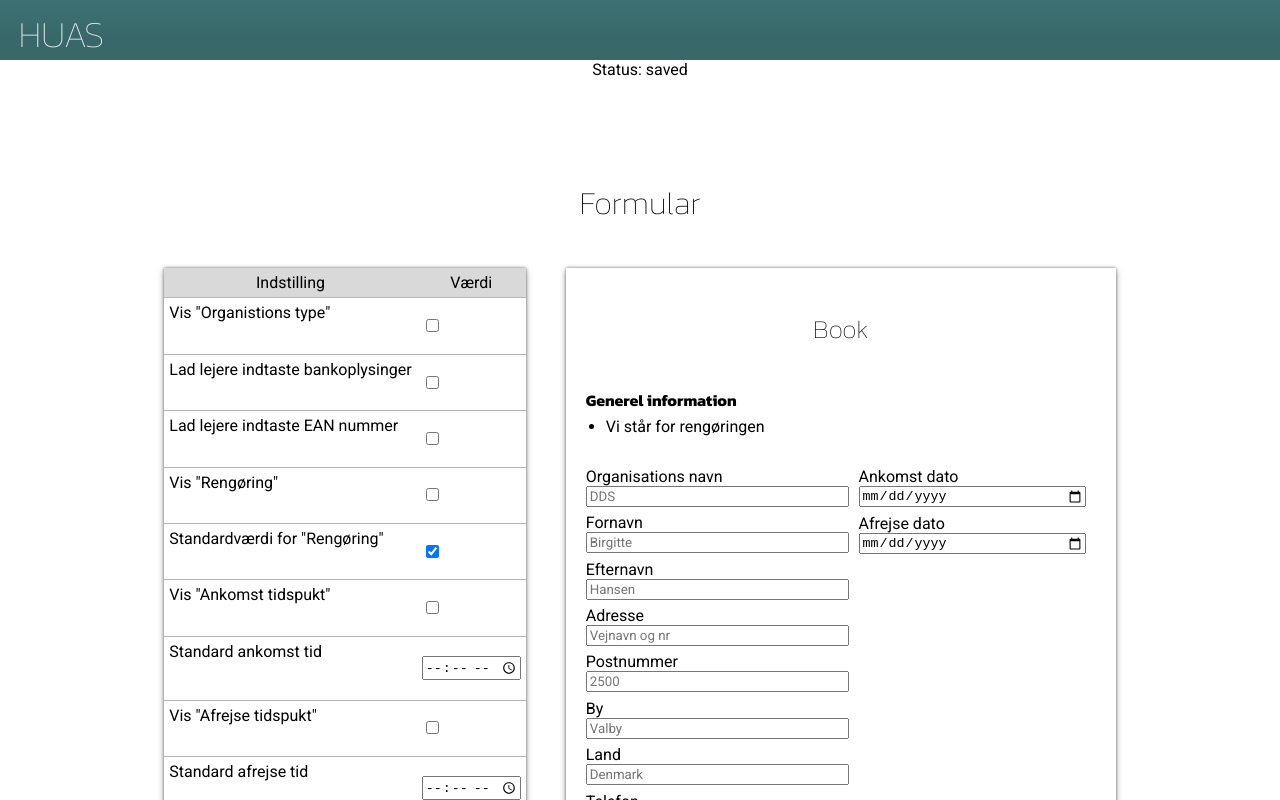
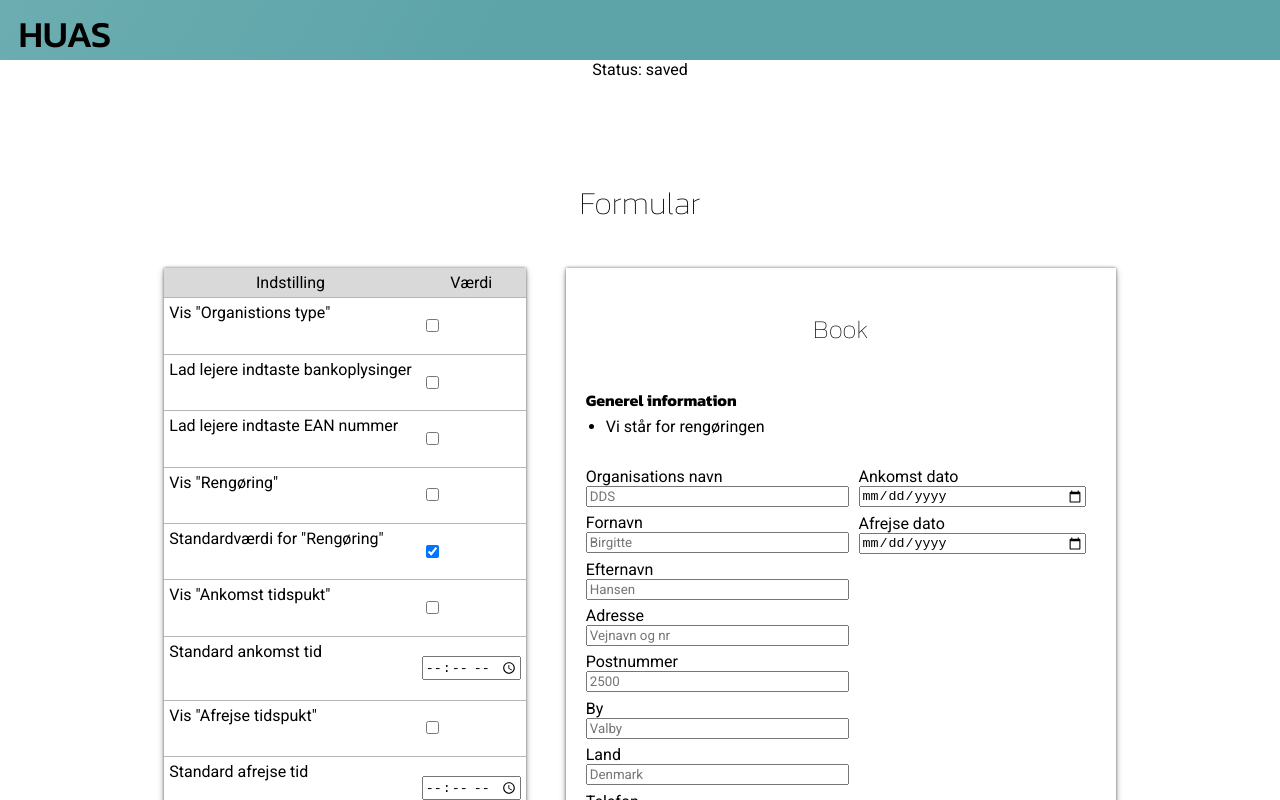
Before and after one commit to derangeddk/hyttebook-frontend, a Nuxt app: page /form-configuration in a window 1280 px wide. Shown: the top 800 px of the page. Built offline with nearby package versions, Linux system fonts and the light colour scheme.

Commit message:
nav bar feel more right now

```diff
--- a/components/information-header.vue
+++ b/components/information-header.vue
@@ -35,10 +35,10 @@ import { mapGetters } from 'vuex';
     nav {
         width: 100%;
         height: 60px;
-        background-color: darken(#3C6E71, 2%);
-        background-image: linear-gradient(0deg, darken(#3C6E71, 2%) 40%, lighten(#3C6E71, 1%));
+        background-color: #3C6E71;
+        background-image: linear-gradient(300deg, lighten(#3C6E71, 17%) 60%, lighten(#3C6E71, 22%));
         text-align: center;
-        color: rgb(230,230,230);
+        color: black;
     }
 
     .header-wrapper {
@@ -58,6 +58,7 @@ import { mapGetters } from 'vuex';
         font-size: 2.3em;
         padding: 0.2em 0.5em;
         margin: 0;
+        font-weight: 500;
     }
 
     .logged-in-user-information {
@@ -66,7 +67,6 @@ import { mapGetters } from 'vuex';
         justify-content:flex-start;
         align-items: center;
         line-height: 100%;
-    }
 
         .hutname {
             padding: 0 1.2em;
@@ -78,4 +78,5 @@ import { mapGetters } from 'vuex';
             padding: 0 1.2em;
             font-size: 1.1em;
         }
+    }
 </style>
```
Lines whose indentation alone changed are shown as unchanged.
